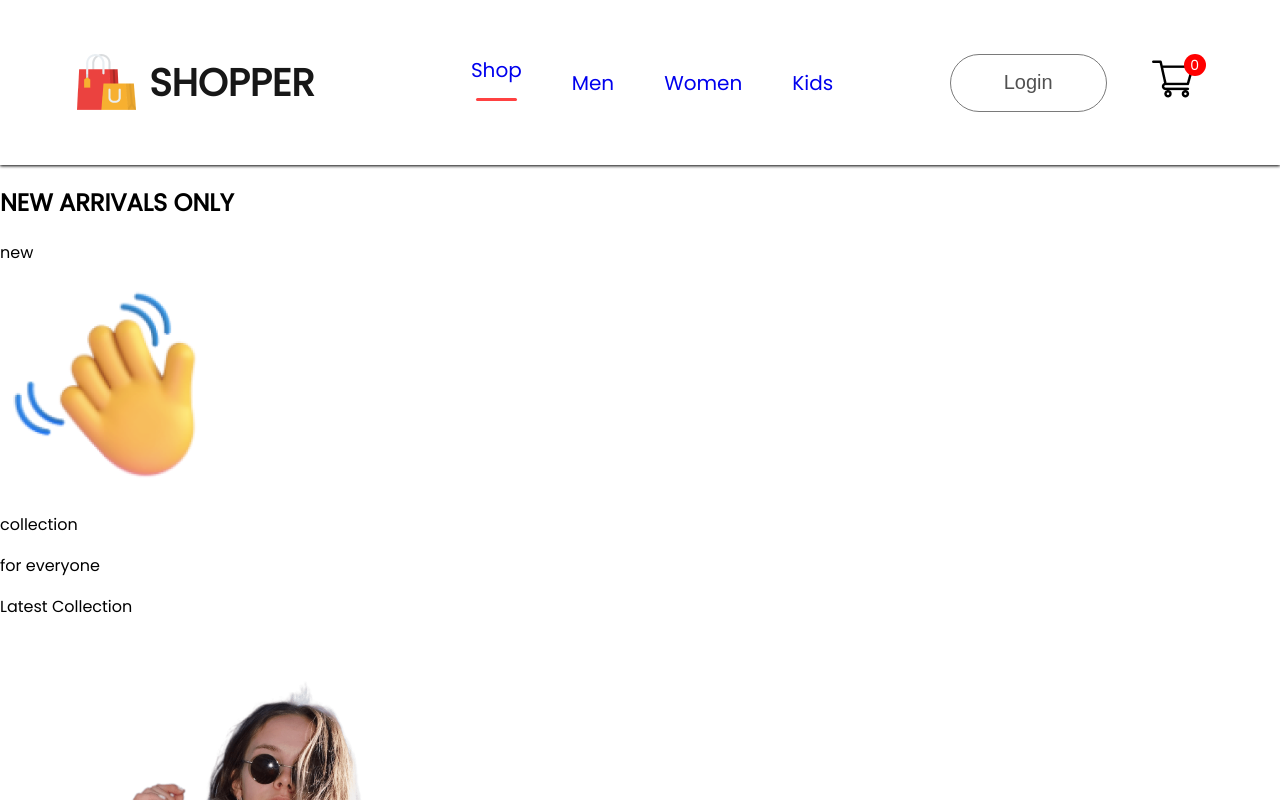
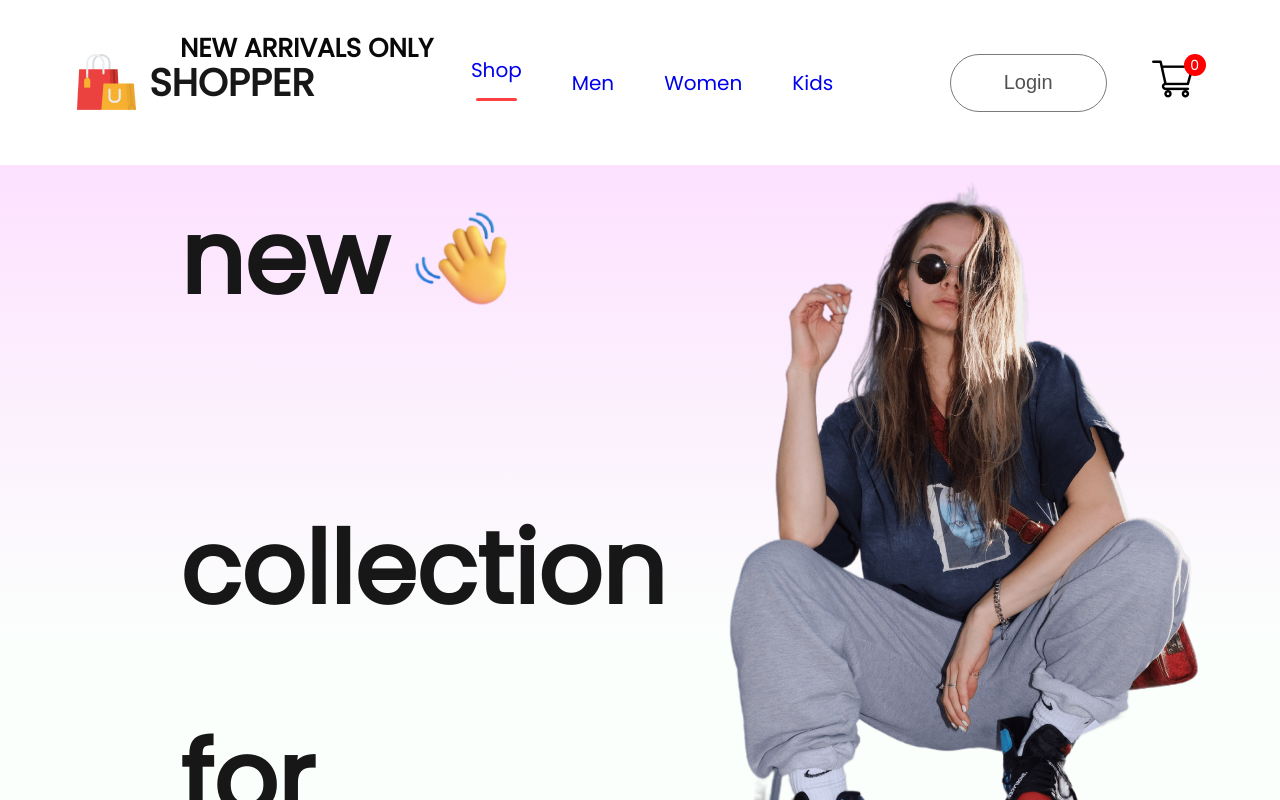
Before and after one commit to DilmyPerera/E-Commerce, a React (Create React App) app: page / in a window 1280 px wide. Shown: the top 800 px of the page. Built offline with nearby package versions, Linux system fonts and the light colour scheme.

Commit message:
feat: create css file for theshop page

```diff
--- a/src/Hero/Hero.css
+++ b/src/Hero/Hero.css
@@ -0,0 +1,59 @@
+.hero{
+    height: 100vh;
+    background: linear-gradient(180deg, #fde1ff, #e1ffea22 60%);
+    display: flex;
+}
+
+.hero-left{
+    flex:1;
+    display: flex;
+    flex-direction: column;
+    justify-content: center;
+    gap: 20px;
+    padding-left: 180px;
+    line-height: 1.1;
+}
+
+.hero-left h2{
+    color : #090909;
+    font-size: 26px;
+    font-weight: 600;
+}
+
+.hero-left p{
+    color: #171717;
+    font-size: 100px;
+    font-weight: 700;
+}
+
+.hero-hand-icon{
+    display: flex;
+    align-items: center;
+    gap: 20px;
+}
+
+.hero-hand-icon img{
+    width: 105px;
+}
+
+.hero-latest-btn{
+    display: flex;
+    justify-content: center;
+    align-items: center;
+    gap :15 px;
+    width :310px;
+    height: 70px;
+    border-radius: 75px;
+    margin-top: 30px;
+    background: #ff4141;
+    color : white;
+    font-size: 22px;
+    font-weight: 500;
+}
+
+.hero-right{
+    flex:1;
+    display: flex;
+    align-items: center;
+    justify-content: center;
+}
--- a/src/Hero/Hero.jsx
+++ b/src/Hero/Hero.jsx
@@ -6,11 +6,11 @@
 
 const Hero = () => {
   return (
-    <div className='hero'>
+    <div className="hero">
       <div className="hero-left">
         <h2>NEW ARRIVALS ONLY</h2>
         <div>
-            <div className="hand-hand-icon">
+            <div className="hero-hand-icon">
                 <p>new</p>
                 <img src={hand_icon} alt="" />
             </div>
```
